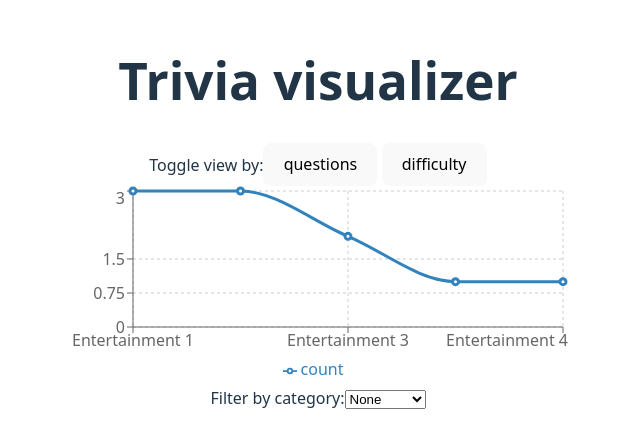
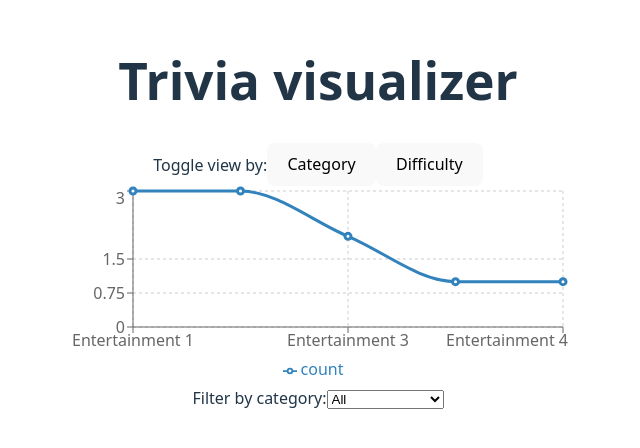
Before and after one commit to JSlusark/mini-visualization-tool, a React (Vite) app: page / in a window 1280 px wide. Shown: the part 186-634 px from the top of the page, without its empty margins (322-962 px from the left). Built offline with nearby package versions, Linux system fonts and the light colour scheme.

Commit message:
refactor: implement clearer names and add temporary logic for category selection

```diff
--- a/src/App.tsx
+++ b/src/App.tsx
@@ -1,28 +1,35 @@
 import "./App.css";
-import { loadTriviaData } from "./hooks/loadTriviaData";
-import Chart from "./components/Chart";
 import mockData from "./assets/mockData.json";
 import { useState } from "react";
 
+// import { loadTriviaData } from "./hooks/loadTriviaData";
+import { getDistribution } from "./utils/getDistribution"; // Renamed function
+import SelectCategory from "./components/SelectCategory";
+import Chart from "./components/Chart";
+
 function App() {
-    /*  const { data, isLoading, error } = loadTriviaData(50);
+    //      const { data, isLoading, error } = loadTriviaData(50);
 
-    const content = () => {
-        if (isLoading) {
-            return <p>Loading...</p>;
-        } else {
-            return error ? (
-                <p>Error: {error}</p>
-            ) : (
-                <>
-                    <p>Success: {data.length} questions loaded</p>
-                </>
-            );
-        }
-    };
- */
+    // const content = () => {
+    //     if (isLoading) {
+    //         return <p>Loading...</p>;
+    //     } else {
+    //         return error ? (
+    //             <p>Error: {error}</p>
+    //         ) : (
+    //             <>
+    //                 <p>Success: {data.length} questions loaded</p>
+    //             </>
+    //         );
+    //     }
+    // };
 
-    const [filteredView, setFilteredView] = useState<string>("questions");
+    const [distributionType, setDistributionType] = useState<string>("category");
+    let chartData = getDistribution(mockData, distributionType);
+    let categoryData = getDistribution(mockData, "category");/* momenarily added, need to cleanup logic */
+    console.log("Requested distribution type: ", distributionType);
+    console.log(chartData);
+
     return (
         <>
             <h1>Trivia visualizer</h1>
@@ -30,31 +37,24 @@ function App() {
             Toggle view by:
             <button
                 onClick={() => {
-                    setFilteredView("questions");
+                    setDistributionType("category");
                 }}>
-                questions
-            </button>{" "}
-            {/* can show this by default, if we filter by */}
+                Category
+            </button>
             <button
                 onClick={() => {
-                    setFilteredView("difficulty");
+                    setDistributionType("difficulty");
                 }}>
-                difficulty
+                Difficulty
             </button>
-            <Chart data={mockData} viewType={filteredView} />
+            <Chart data={chartData} />
             {/*
                 TODO: decide how to show filters.
                 - category selection could be a dropdown menu we can have many different options
                 - distribution type could be toggle buttons, i should also makes it clear
                 if these filters are applied at the whole data and/or by the chosen category
             */}
-            Filter by category:
-            <select name="category" id="category">
-                <option value="option">None</option>
-                <option value="option">category1</option>
-                <option value="option">category2</option>
-                <option value="option">category3</option>
-            </select>
+            <SelectCategory data={categoryData}/> {/* momentarily adding, need cleaner logic */}
         </>
     );
 }
--- a/src/components/Chart.tsx
+++ b/src/components/Chart.tsx
@@ -1,5 +1,5 @@
-import { setDistribution } from "../utils/setDistribution";
-import type { TriviaQuestion } from "../types";
+// import { selectedDistribution } from "../utils/selectedDistribution";
+import type { DistributionItem } from "../types"; // Renamed type
 
 import {
     LineChart,
@@ -11,22 +11,20 @@ import {
     Tooltip,
 } from "recharts";
 
-function Chart({
-    data,
-    viewType,
-}: {
-    data: TriviaQuestion[];
-    viewType: string;
-}) {
-    let filteredData = setDistribution(data, viewType);
-    console.log("Requested graph type: ", viewType);
-    console.log(filteredData);
+function Chart({ data }: { data: DistributionItem[] }) {
 
     return (
         <>
-            <LineChart data={filteredData} width={500} height={200}>
+            {/*
+            TODO:
+            - need to solve category names length overlapping on x axis
+            - some distributions may be better represented in other chart types
+            so I am considering adding options to switch between chart types
+            or allow the user to do so
+        */}
+            <LineChart data={data} width={500} height={200}>
                 <CartesianGrid strokeDasharray="3 3" />
-                <XAxis dataKey="value" />{" "}
+                <XAxis dataKey="value" />
                 {/* takes a value - level or category*/}
                 <YAxis dataKey="count" />
                 {/* takes a number - amount of value */}
--- /dev/null
+++ b/src/components/SelectCategory.tsx
@@ -0,0 +1,18 @@
+import type { DistributionItem } from "../types"; // Renamed type
+
+function SelectCategory({ data }: { data: DistributionItem[] }) {
+    return (
+        <>
+            Filter by category:
+            <select name="category" id="category">
+                <option value="all">All</option>
+                {data.map((item) => (
+                    <option key={item.value} value={item.value}>
+                        {item.value}
+                    </option>
+                ))}
+            </select>
+        </>
+    );
+}
+export default SelectCategory;
--- a/src/types.ts
+++ b/src/types.ts
@@ -13,3 +13,8 @@ export interface TriviaQuestion {
     correct_answer: string;
     incorrect_answers: string[];
 }
+
+export interface DistributionItem { // Renamed from filteredQuestion
+    value: string;
+    count: number;
+}
--- /dev/null
+++ b/src/utils/getDistribution.tsx
@@ -0,0 +1,41 @@
+import type { TriviaQuestion } from "../types";
+
+
+function distributeByCategory(data: TriviaQuestion[]) {
+    const category: { value: string; count: number }[] = [];
+
+    data.forEach((question) => {
+        const newCategory = question.category;
+        const existing = category.find((c) => c.value === newCategory);
+        if (existing) {
+            existing.count++;
+        } else {
+            category.push({ value: newCategory, count: 1 });
+        }
+    });
+    return category;
+}
+
+function distributeByDifficulty(data: TriviaQuestion[]) {
+
+    let difficulty = [
+        { value: "easy", count: 0 },
+        { value: "medium", count: 0 },
+        { value: "hard", count: 0 },
+    ];
+
+    data.forEach((question) => {
+        if (question.difficulty === "easy") {
+            difficulty[0].count++;
+        } else if (question.difficulty === "medium") {
+            difficulty[1].count++;
+        } else if (question.difficulty === "hard") {
+            difficulty[2].count++;
+        }
+    });
+    return difficulty;
+}
+
+export function getDistribution(data: TriviaQuestion[], distributionType: string){
+    return distributionType === "category" ? distributeByCategory(data) : distributeByDifficulty(data);
+}
--- a/src/utils/setDistribution.tsx
+++ /dev/null
@@ -1,43 +0,0 @@
-import type { TriviaQuestion } from "../types";
-
-function distributeByCategory(data: TriviaQuestion[]) {
-	    const category: {value: string; count:number}[] = [];
-
-	 data.forEach((question) => {
-        const newCategory = question.category;
-		const existing = category.find((c) => c.value === newCategory);
-		if(existing){
-			existing.count++;
-		}
-		else{
-			category.push({value: newCategory, count: 1});
-		}
-	 }
-    );
-	return category;
-}
-
-function distributeByDifficulty(data: TriviaQuestion[]) {
-
-	let difficulty = [
-		{ value: "easy", count: 0 },
-		{ value: "medium", count: 0 },
-		{ value: "hard", count: 0 },
-	];
-
-	data.forEach((question) => {
-		if (question.difficulty === "easy") {
-			difficulty[0].count++;
-		} else if (question.difficulty === "medium") {
-			difficulty[1].count++;
-		} else if (question.difficulty === "hard") {
-			difficulty[2].count++;
-		}
-	});
-	return difficulty;
-}
-
-export function setDistribution(data: TriviaQuestion[], viewType: string) {
-
-	return viewType == "questions" ? distributeByCategory(data) : distributeByDifficulty(data);
-}
```
